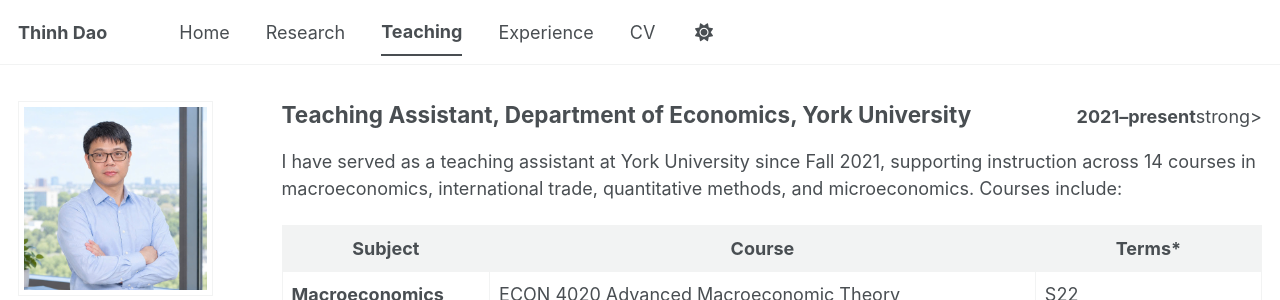
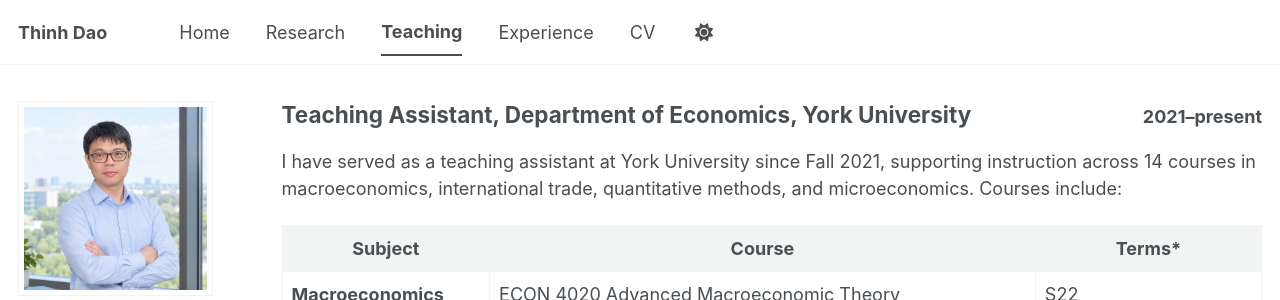
Before and after one commit to thinh-dao-econ/thinh-dao-econ.github.io, a Jekyll site: the page built from _pages/teaching.md, in a window 1280 px wide and 1267 px high. Shown: the top 300 px of the window. Built offline with Jekyll 4.4.1, drawn with Linux system fonts in a browser that asks for light colours; a style sheet for code colours, icons or effects is not loaded.

Commit message:
Fix HTML syntax in teaching.md

```diff
--- a/_pages/teaching.md
+++ b/_pages/teaching.md
@@ -15,7 +15,7 @@ table th { text-align: center !important; }
 
 <div style="display:flex; justify-content:space-between; flex-wrap:wrap; align-items:baseline;">
 <h2 style="margin:0;">Teaching Assistant, Department of Economics, York University</h2>
-<span><strong>2021–present</strong>strong></span>
+<span><strong>2021–present</strong></span>
 </div>
 
 I have served as a teaching assistant at York University since Fall 2021, supporting instruction across 14 courses in macroeconomics, international trade, quantitative methods, and microeconomics. Courses include:
```
